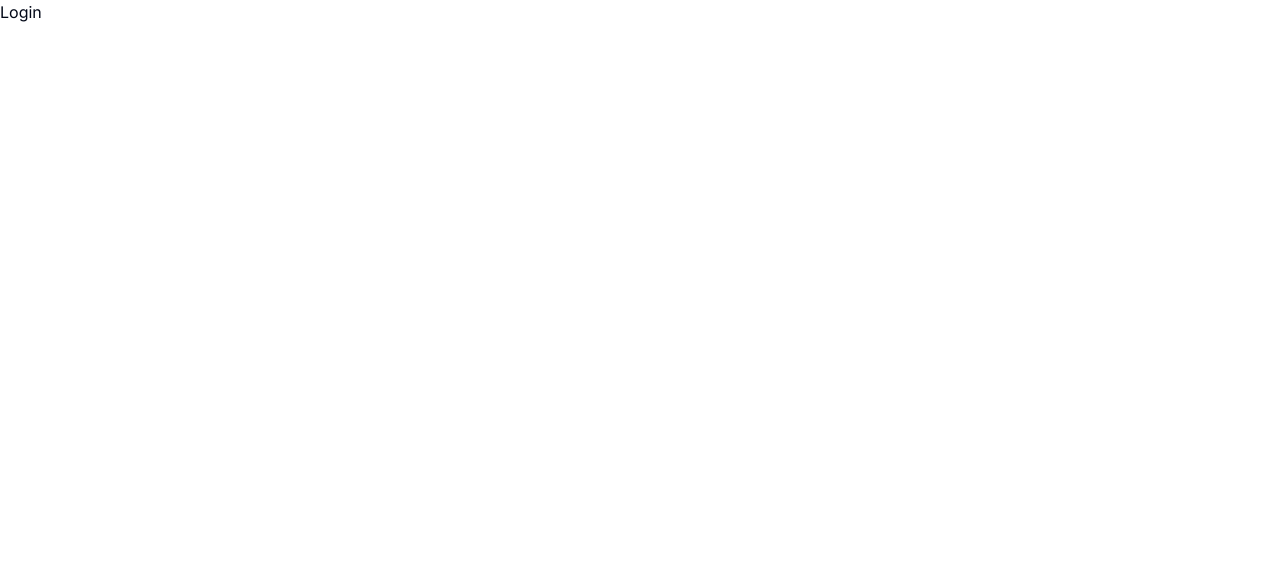
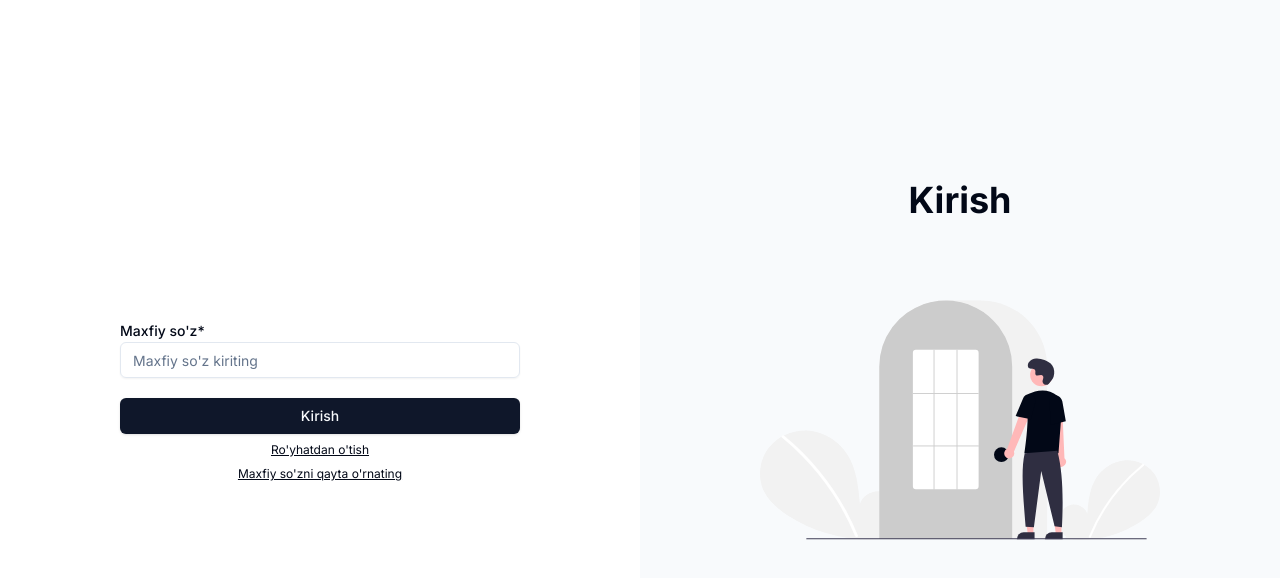
Before and after one commit to Alicoder001/tarkib.uz, a Next.js app: page /login in a window 1280 px wide. Shown: the top 578 px of the page. Built offline with nearby package versions, Linux system fonts and the light colour scheme.

Commit message:
Add login page

```diff
--- a/src/app/(pages)/(auth)/login/page.jsx
+++ b/src/app/(pages)/(auth)/login/page.jsx
@@ -1,3 +1,87 @@
+"use client";
+import Image from "next/image";
+import ImgLogin from "/public/login.svg";
+import { Input } from "@/components/ui/input";
+import { Label } from "@/components/ui/label";
+import { Button } from "@/components/ui/button";
+import { UpdateIcon } from "@radix-ui/react-icons";
+import { getFormData } from "@/utils";
+import { toast } from "sonner";
+import { useState } from "react";
+import Link from "next/link";
+import PhoneNumberInput from "@/components/custom/PhoneNumberInput";
+
 export default function Login() {
-  return <>Login</>;
+  const [isLoading, setIsLoading] = useState(false);
+
+  function handleSubmit(e) {
+    e.preventDefault();
+    const { password } = getFormData(e.target);
+    const pL = password.trim().length;
+
+    // Validation
+    if (pL === 0) {
+      toast.info("Maxfiy so'zni kiriting", { position: "bottom-left" });
+    }
+
+    if (!(pL === 0) && !(pL > 5)) {
+      toast.info("Maxfiy so'z eng kamida 6 belgidan iborat bo'lishi kerak", {
+        position: "bottom-left",
+      });
+    }
+  }
+
+  return (
+    <section
+      className={`flex h-full ${isLoading ? "pointer-events-none select-none" : ""}`}
+    >
+      <div className="flex h-full w-full items-center justify-center lg:w-2/4 lg:px-10">
+        <form
+          className="flex w-full flex-col gap-2 px-5 sm:px-10 md:px-24 lg:px-20"
+          onSubmit={handleSubmit}
+          action="POST"
+        >
+          <div style={{ display: "none" }}>
+            <Label htmlFor="phoneNumber">Telefon raqam*</Label>
+            <PhoneNumberInput autoComplete={true} />
+          </div>
+          <div>
+            <Label htmlFor="password">Maxfiy so'z*</Label>
+            <Input
+              id="password"
+              placeholder="Maxfiy so'z kiriting"
+              type="password"
+              name="password"
+              autoComplete="current-password"
+            />
+          </div>
+          <Button className="mt-3" type="submit" disabled={isLoading}>
+            {isLoading ? <UpdateIcon className="animate-spin" /> : "Kirish"}
+          </Button>
+          <div className="flex justify-center text-xs">
+            <Link className="underline hover:no-underline" href="/register">
+              Ro'yhatdan o'tish
+            </Link>
+          </div>
+          <div className="flex justify-center text-xs">
+            <button className="underline hover:no-underline" type="button">
+              Maxfiy so'zni qayta o'rnating
+            </button>
+          </div>
+        </form>
+      </div>
+
+      <div className="pointer-events-none hidden w-2/4 select-none flex-col items-center justify-center bg-slate-50 lg:flex">
+        <h1 className="text-4xl font-bold">Kirish</h1>
+        <Image
+          className="aspect-square"
+          src={ImgLogin}
+          width="400"
+          height="400"
+          alt="Register"
+          priority
+        />
+      </div>
+    </section>
+  );
 }
--- a/src/app/(pages)/(auth)/register/page.jsx
+++ b/src/app/(pages)/(auth)/register/page.jsx
@@ -168,7 +168,7 @@ export default function Register() {
               autoComplete="off"
             />
           </div>
-          <div>
+          <div style={{ display: "none" }}>
             <Label htmlFor="phoneNumber">Telefon raqam*</Label>
             <PhoneNumberInput />
           </div>
--- a/src/components/custom/PhoneNumberInput.jsx
+++ b/src/components/custom/PhoneNumberInput.jsx
@@ -3,7 +3,7 @@ import { formatPhoneNumber } from "@/utils";
 import { Input } from "../ui/input";
 import { useState } from "react";
 
-export default function PhoneNumberInput() {
+export default function PhoneNumberInput({ autoComplete }) {
   const [number, setNumber] = useState("");
 
   function handleInput(e) {
@@ -15,7 +15,6 @@ export default function PhoneNumberInput() {
   }
 
   return (
-    <div>
     <Input
       onChange={handleInput}
       id="phoneNumber"
@@ -23,8 +22,7 @@ export default function PhoneNumberInput() {
       type="text"
       name="phoneNumber"
       value={number}
-        autoComplete="off"
+      autoComplete={autoComplete ? "tel" : "off"}
     />
-    </div>
   );
 }
```
Also changed, not shown: public/login.svg (added). Lines whose indentation alone changed are shown as unchanged.
